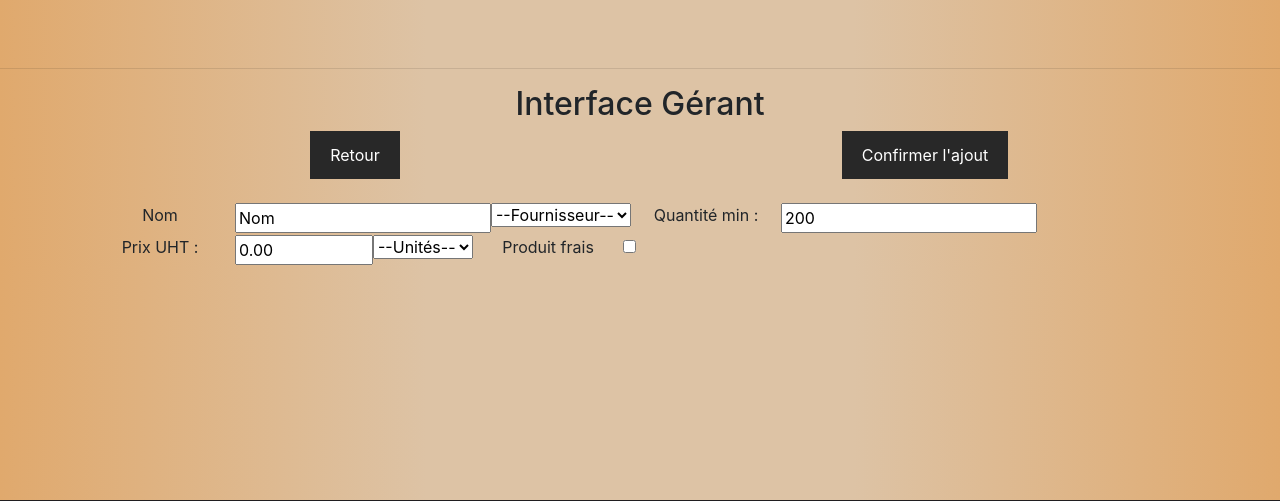
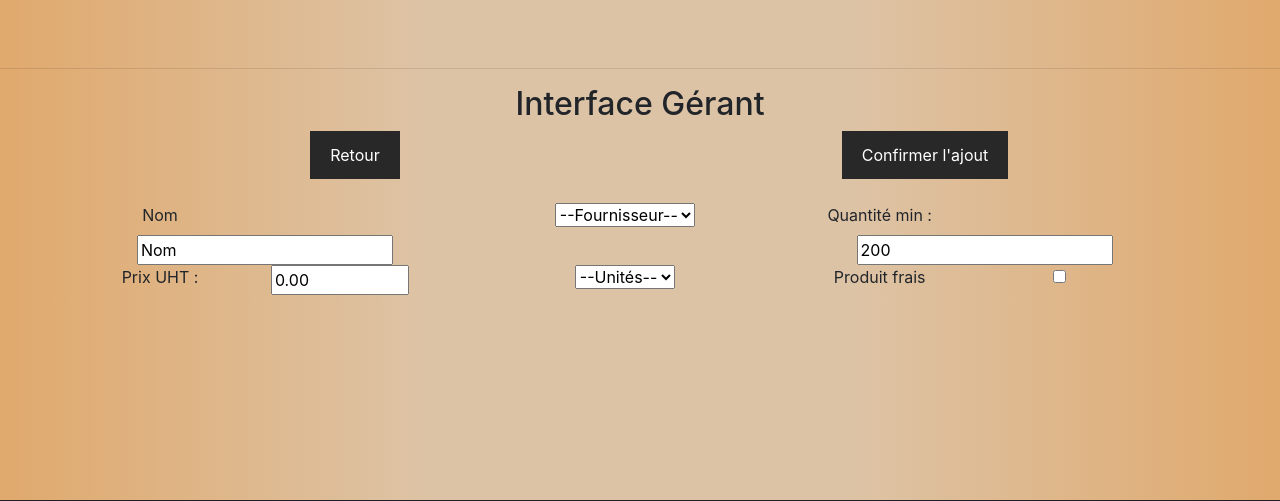
Before and after one commit to LeCoqO/Projet-Web, a PHP site: page /Gerant/Ajout_Ingredient.php in a window 1280 px wide. Shown: the part 92-593 px from the top of the page. Run offline with PHP 8.4, Linux system fonts and the light colour scheme; the visitor is signed in with stand-in values (Sample User, id 1); data that the repository does not hold is empty; some libraries are stand-ins or nearby versions.

Commit message:
udpt style

```diff
--- a/CSS/styleGerant.css
+++ b/CSS/styleGerant.css
@@ -178,6 +178,11 @@
     float: left;
   }
 
+    .column3{
+    width: 33.32%;
+    float: left;
+  }
+
   .column4{
     width: 25.00%;
     float: left;
```
Also changed, not shown: 3 other files.
